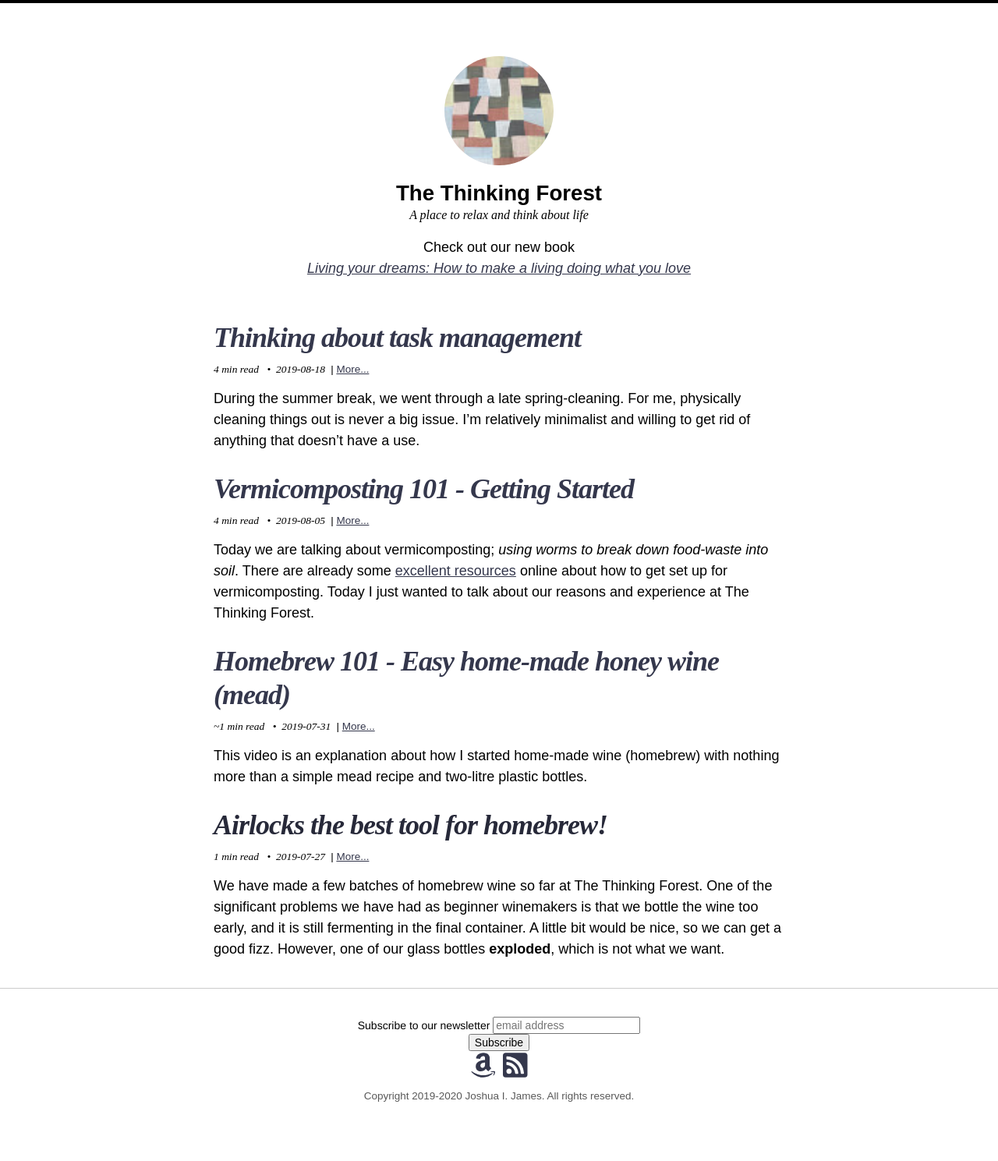
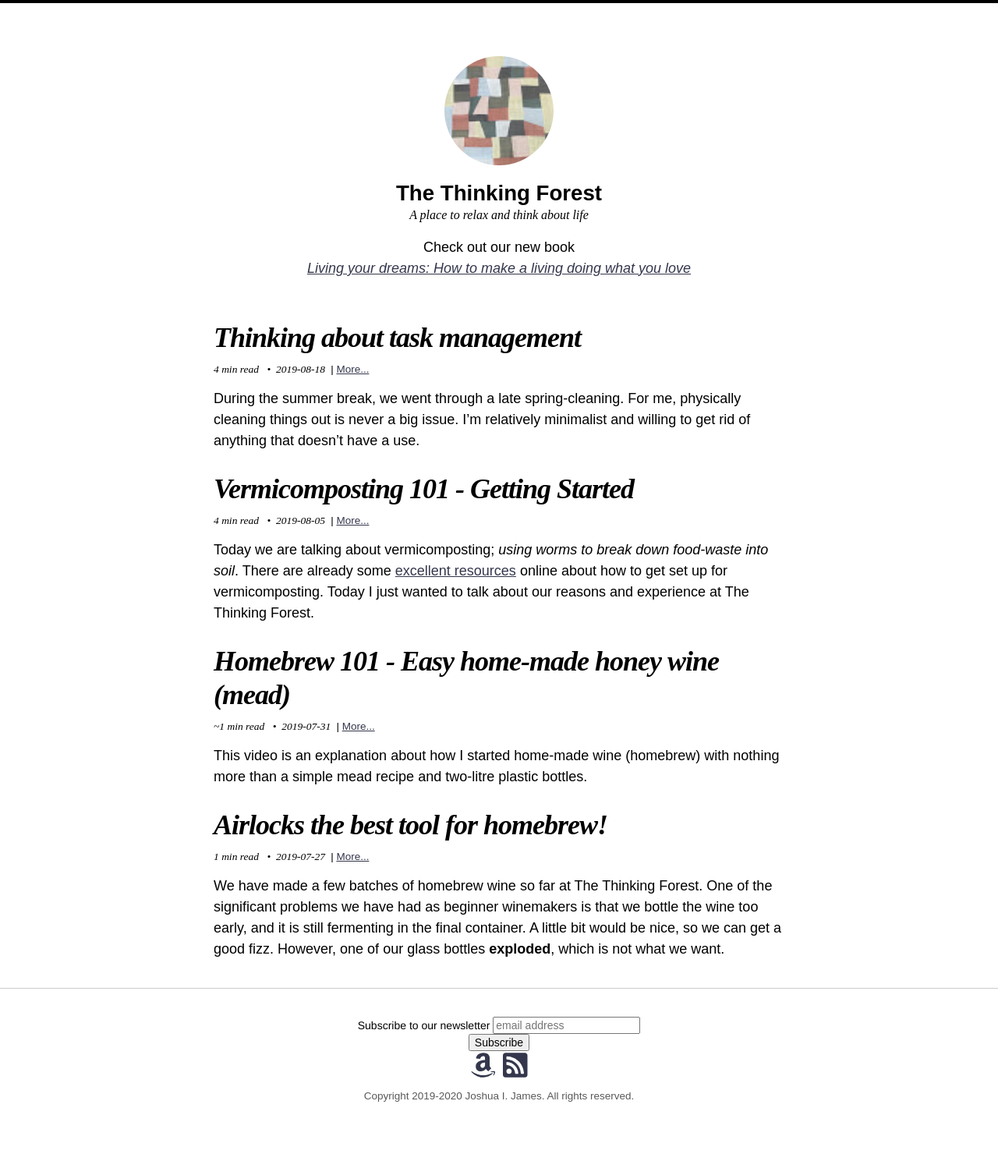
Before and after one commit to jijames/ThinkingForest, a Jekyll site: the page built from index.md, in a window 1280 px wide. Shown: the whole page at 78% size. Built offline with Jekyll 4.4.1, drawn with Linux system fonts in a browser that asks for light colours; nearby versions of some CDN libraries; comment, search, counter and statistics services are not loaded.

Commit message:
home links

```diff
--- a/_includes/posts-limit.html
+++ b/_includes/posts-limit.html
@@ -3,7 +3,7 @@
 {%- for entry in site.posts limit: posts_limit -%}
   <!-- {% include entry.html %} -->
     <h3 class="entry-title p-name">
-        <a href="{{ entry.url | relative_url }}" rel="bookmark">{{ title }}</a>
+        {{ title }}
     </h3>
     <footer class="entry-meta">
         {% if site.read_time %}{% include read-time.html %}{% endif %}
```
